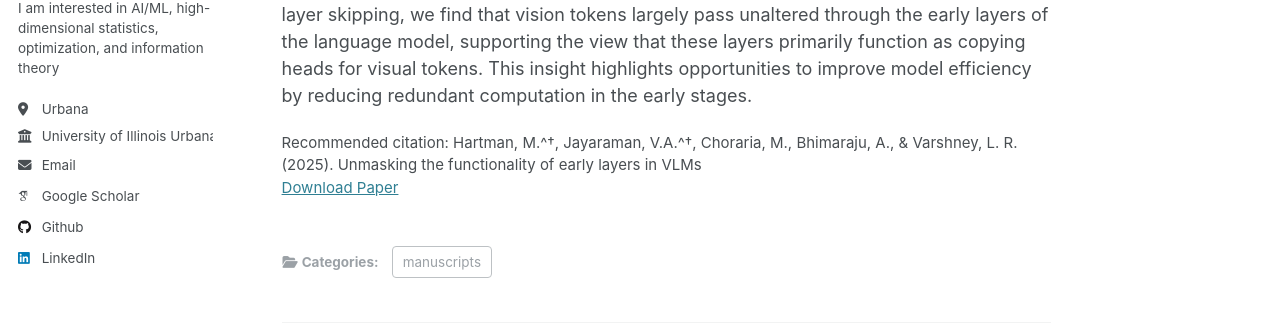
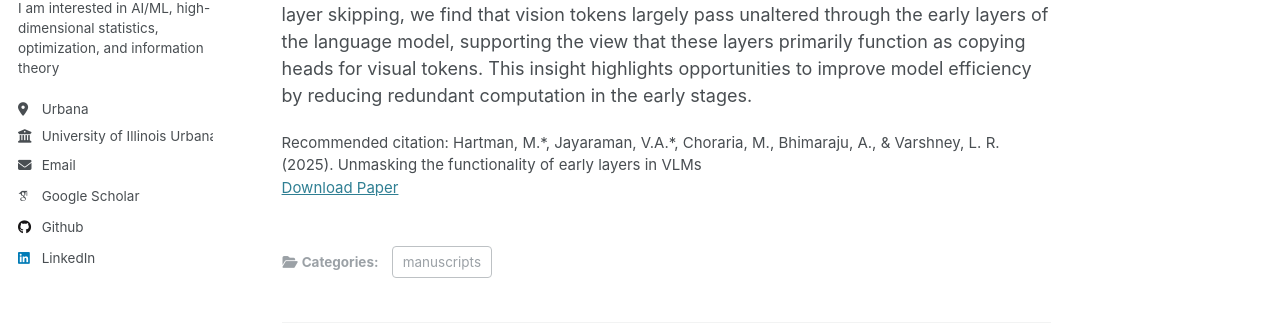
Before and after one commit to dxdt14/dxdt14.github.io, a Jekyll site: the page built from _publications/2025-10-19_UnmaskVLMs.md, in a window 1280 px wide and 1288 px high. Shown: the part 364-690 px from the top of the window. Built offline with Jekyll 4.4.1, drawn with Linux system fonts in a browser that asks for light colours; some web fonts are replaced.

Commit message:
changed all equal contributions to use *

```diff
--- a/_publications/2025-10-19_UnmaskVLMs.md
+++ b/_publications/2025-10-19_UnmaskVLMs.md
@@ -5,7 +5,7 @@ category: manuscripts
 excerpt: 'Presented at the eXCV Workshop at ICCV 2025. Interpretability work on determining how vision is transformed in the early layers in VLMs. '
 date: 2025-10-19
 paperurl: 'https://excv-workshop.github.io/publication/unmasking-the-functionality-of-early-layers-in-vlms/'
-citation: 'Hartman, M.^†, Jayaraman, V.A.^†, Choraria, M., Bhimaraju, A., & Varshney, L. R. (2025). Unmasking the
+citation: 'Hartman, M.*, Jayaraman, V.A.*, Choraria, M., Bhimaraju, A., & Varshney, L. R. (2025). Unmasking the
 functionality of early layers in VLMs'
 ---
 
```
Also changed, not shown: _publications/2025-12-3_SkipIt.md (+1 -1 lines).
